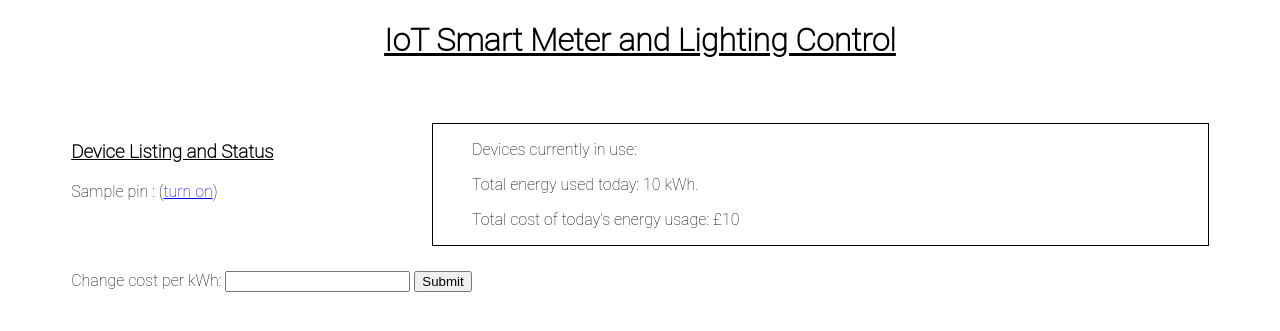
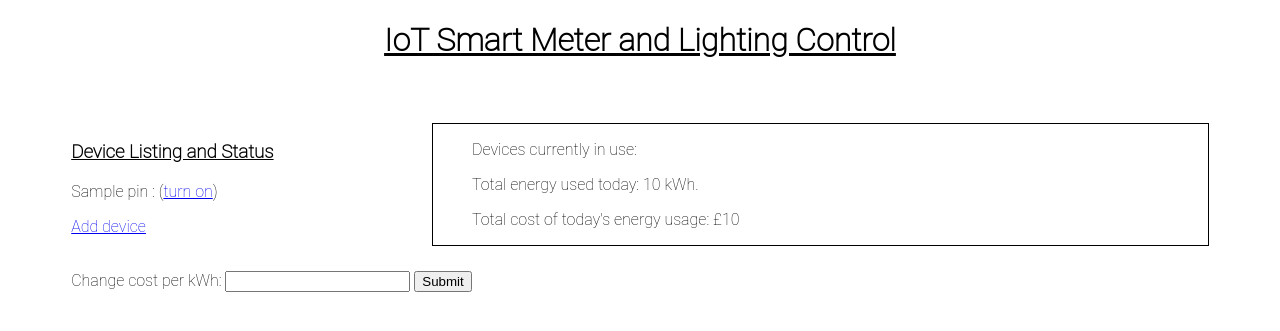
Before and after one commit to KristianTan/IoTSmartMeter, a Flask app: template templates/main.html in a window 1280 px wide. Shown: the top 331 px of the page. Run offline with Flask 2, Linux system fonts and the light colour scheme; the template is opened without the code that fills it: most values are stand-ins (such as "Sample title", 1, 10 or a date in 2020).

Commit message:
Rerouting

```diff
--- a/app.py
+++ b/app.py
@@ -136,7 +136,7 @@ def create_entry(change_pin):
     pins[change_pin]['on_date'] = None
 
 
-@app.route('/handle_data', methods=['POST'])
+@app.route('/handle_data/update_kWh', methods=['POST'])
 def handle_data():
     new_price = request.form['kWhprice']
     os.environ['cost_per_kWh'] = str(new_price)
@@ -147,6 +147,9 @@ def handle_data():
     }
     return render_template('main.html', **template_data)
 
+@app.route("/devices/add_device")
+def add_new_device():
+    pass
 
 if __name__ == '__main__':
     app.run(host='0.0.0.0', port=8090)
--- a/templates/main.html
+++ b/templates/main.html
@@ -21,7 +21,12 @@
                    (<a href="/toggle/{{pin}}">turn on</a>)
                {% endif %}
                </p>
+
+                <p><a href="/devices/add_device">Add device</a></p>
             {% endfor %}
+
+            <p></p>
+
         </div>
 
         <div class="smart_meter">
@@ -42,7 +47,7 @@
         </div>
     </div>
     <div class="inputs">
-        <form action="{{ url_for('handle_data') }}" method="post">
+        <form action="{{ url_for('handle_data/update_kWh') }}" method="post">
             Change cost per kWh: <input type="text" name="kWhprice">
             <input type="submit">
         </form>
```
Lines whose indentation alone changed are shown as unchanged.
